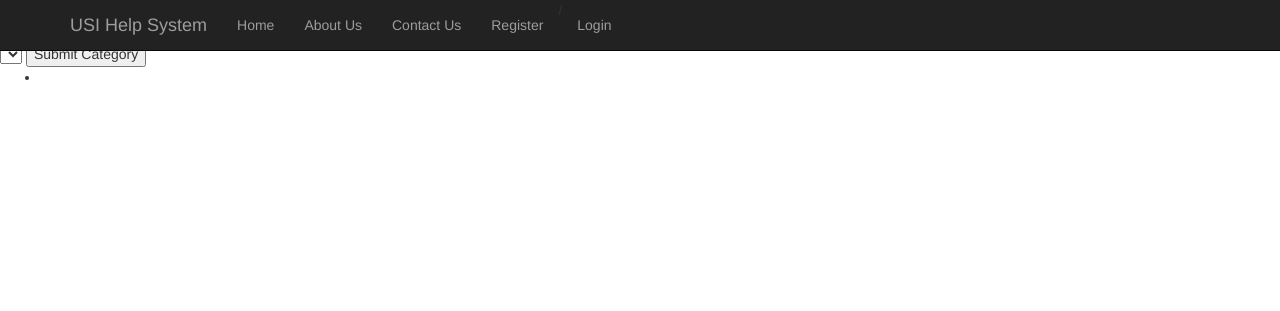
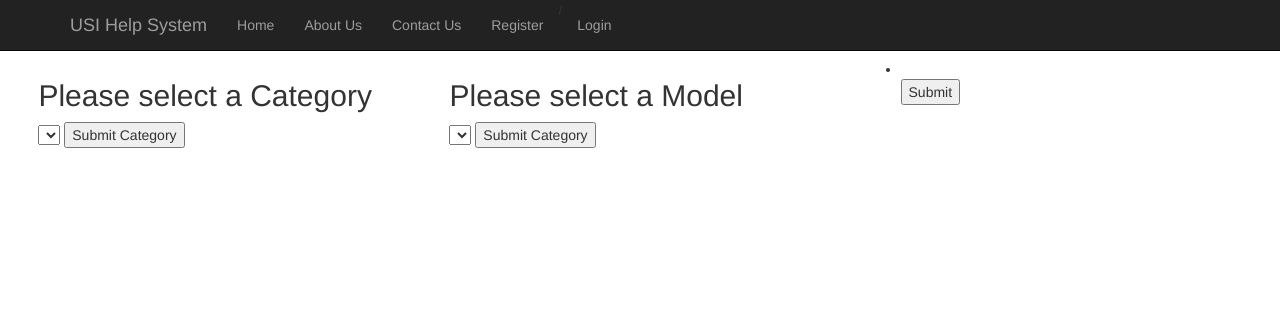
Before and after one commit to bdbrown4/usi-help-system, a Flask app: template templates/testindex.html in a window 1280 px wide. Shown: the top 311 px of the page. Run offline with Flask 2, Linux system fonts and the light colour scheme; the template is opened without the code that fills it: most values are stand-ins (such as "Sample title", 1, 10 or a date in 2020); lists and menus that the app fills with data are empty; some libraries are stand-ins or nearby versions.

Commit message:
Getting the Interface ready... its still in development....

```diff
--- a/templates/testindex.html
+++ b/templates/testindex.html
@@ -1,15 +1,52 @@
 {% extends "base.html" %}
 {% block content %}
 
+<script src="https://ajax.googleapis.com/ajax/libs/jquery/3.1.1/jquery.min.js"></script>
+<link rel="stylesheet" href="https://maxcdn.bootstrapcdn.com/bootstrap/3.3.7/css/bootstrap.min.css">
+<script src="https://maxcdn.bootstrapcdn.com/bootstrap/3.3.7/js/bootstrap.min.js"></script>
+<script type="text/javascript" src="/Index.js"></script>
+
+<body style="margin:3%">
+<div class="row">
     <form action="" method="post" name="post">
-<input type="hidden" name="changeForm"/>
-<select name="selectedCat" onchange="this.form.submit()">
+        <div class="col-md-4">
+            <input type="hidden" name="changeCat"/>
+                <h2>Please select a Category</h2>
+                    <select name="selectedCat">
                         {% for node in roots %}
                             <option>
                                 {% if node.nodeType()=="Category" %}
                                     {{ node.payload.name }}
                                 {%endif%}
-        {% if node.nodeType()=="Problem"%}
+                            </option>
+                        {% endfor %}
+                    </select>
+            <input type="submit" value="Submit Category" id="category" name="category"/>
+        </div>
+    </form>
+    <form action="" method="post" name="post">
+        <div class="col-md-4">
+            <input type="hidden" name="changeCat"/>
+                <h2>Please select a Model</h2>
+                    <select name="selectedCat">
+                        {% for node in roots %}
+                            <option>
+                                {% if node.nodeType()=="Category" %}
+                                    {{ node.payload.name }}
+                                {%endif%}
+                            </option>
+                        {% endfor %}
+                    </select>
+            <input type="submit" value="Submit Category" id="category" name="category"/>
+        </div>
+    </form>
+    <form action="" method="post" name="post">
+        <div class="col-md-4" id="problems" name="problems">
+                <ul>
+                <input type="hidden" name="changeProb">
+                    {%  for node in roots %}
+                        <li>
+                            {% if node.nodeType()=="Problem" %}
                                 {% if node.payload.solution==None %}
                                     {{ node.payload.problem }}
                                 {% endif %}
@@ -17,15 +54,12 @@
                                     {{ node.payload.solution }}
                                 {% endif %}
                             {% endif %}
-    </option>
-{% endfor %}
-</select>
-<input type="submit" value="Submit Category" id="category" name="category"/>
-<ul>
-    <li>
-
                         </li>
+                <input type="submit" value="Submit" id="solution" name="solution"/>
+                    {%  endfor %}
                 </ul>
+        </div>
     </form>
-
+</div>
+</body>
 {% endblock %}
```
Also changed, not shown: views.py (+2 -6 lines), static/style.css (line endings or trailing spaces). Lines whose indentation alone changed are shown as unchanged.
